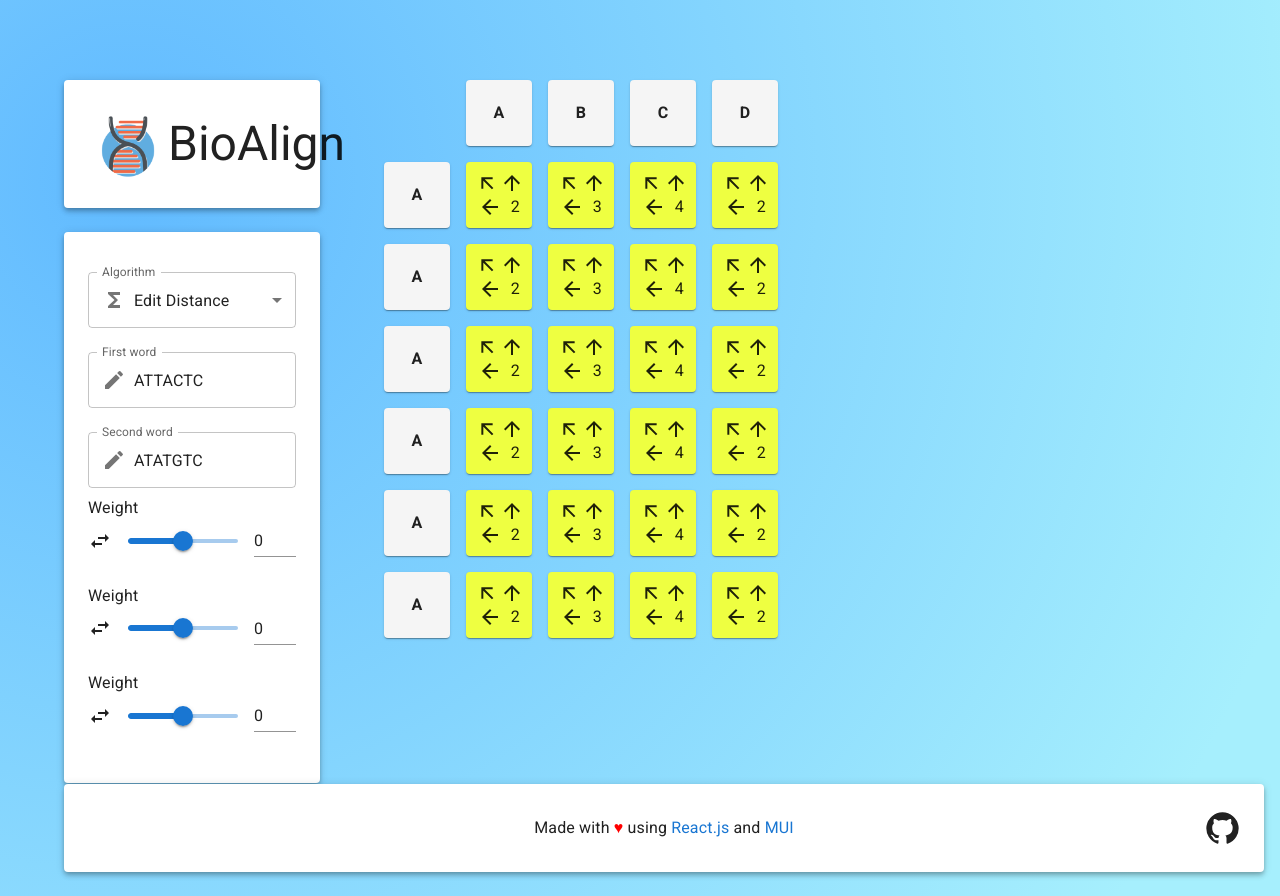
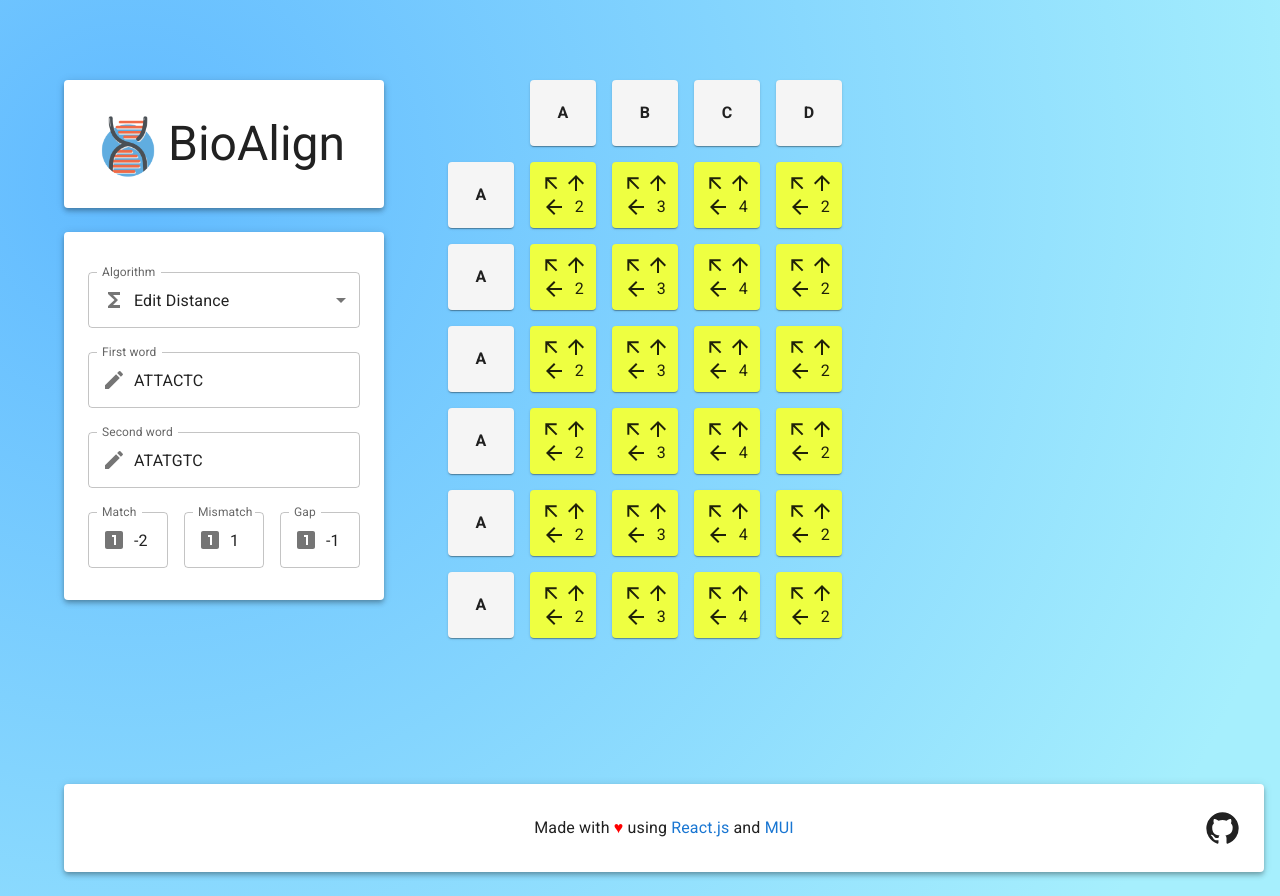
Before and after one commit to francescopastore/bio-align, a React (Create React App) app: page / in a window 1280 px wide. Built offline with nearby package versions, Linux system fonts and the light colour scheme.

Commit message:
Updated style of input number

```diff
--- a/src/App.js
+++ b/src/App.js
@@ -29,12 +29,12 @@ const style = {
     position: 'absolute',
     top: '10vh',
     left: '5vw',
-    width: '20vw',
+    width: '25vw',
   },
   rightContainer: {
     position: 'absolute',
     top: '10vh',
-    left: '30vw',
+    left: '35vw',
     width: '65vw',
   },
   inner: {
--- a/src/components/AppForm.js
+++ b/src/components/AppForm.js
@@ -1,4 +1,5 @@
 import * as React from 'react'
+import Box from '@mui/material/Box'
 
 import AppContainer from './AppContainer'
 
@@ -20,9 +21,25 @@ export default function AppForm() {
         defaultValue="ATATGTC"
         handleChange={handleSecondWord}
       ></FormInputWord>
-      <FormInputNumber></FormInputNumber>
-      <FormInputNumber></FormInputNumber>
-      <FormInputNumber></FormInputNumber>
+      <Box sx={{ display: 'flex', justifyContent: 'space-around' }}>
+        <FormInputNumber
+          label="Match"
+          defaultValue="-2"
+          handleChange={handleSecondWord}
+          style={{ mr: 2 }}
+        ></FormInputNumber>
+        <FormInputNumber
+          label="Mismatch"
+          defaultValue="1"
+          handleChange={handleSecondWord}
+          style={{ mr: 2 }}
+        ></FormInputNumber>
+        <FormInputNumber
+          label="Gap"
+          defaultValue="-1"
+          handleChange={handleSecondWord}
+        ></FormInputNumber>
+      </Box>
     </AppContainer>
   )
 }
--- a/src/components/AppForm/FormInputNumber.js
+++ b/src/components/AppForm/FormInputNumber.js
@@ -1,71 +1,39 @@
 import * as React from 'react'
-import { styled } from '@mui/material/styles'
-import Box from '@mui/material/Box'
-import Grid from '@mui/material/Grid'
-import Typography from '@mui/material/Typography'
-import Slider from '@mui/material/Slider'
-import MuiInput from '@mui/material/Input'
-import SwapHorizIcon from '@mui/icons-material/SwapHoriz'
-
-const Input = styled(MuiInput)`
-  width: 42px;
-`
-
-export default function FormInputNumber() {
-  const [value, setValue] = React.useState(0)
-
-  const handleSliderChange = (event, newValue) => {
-    setValue(newValue)
+import TextField from '@mui/material/TextField'
+import FormControl from '@mui/material/FormControl'
+import InputAdornment from '@mui/material/InputAdornment'
+import LooksOneIcon from '@mui/icons-material/LooksOne'
+/*
+ * props: label, defaultValue, handleChange
+ */
+export default function FormInputNumber(props) {
+  const [value, setValue] = React.useState(props.defaultValue)
+  const handleChange = (e) => {
+    const value = e.target.value.toUpperCase()
+    setValue(value)
+    props.handleChange(value)
   }
-
-  const handleInputChange = (event) => {
-    setValue(event.target.value === '' ? '' : Number(event.target.value))
+  const isError = () => {
+    return value.length > 20
   }
-
-  const handleBlur = () => {
-    if (value < 0) {
-      setValue(0)
-    } else if (value > 10) {
-      setValue(1)
-    }
-  }
-
   return (
-    <Box sx={{ mb: 3 }}>
-      <Typography id="input-slider" gutterBottom>
-        Weight
-      </Typography>
-      <Grid container spacing={2} alignItems="center">
-        <Grid item>
-          <SwapHorizIcon />
-        </Grid>
-        <Grid item xs>
-          <Slider
-            value={typeof value === 'number' ? value : 0}
-            onChange={handleSliderChange}
-            defaultValue={30}
-            step={1}
-            min={-10}
-            max={+10}
-          />
-        </Grid>
-        <Grid item>
-          <Input
-            value={value}
-            variant="outlined"
-            size="small"
-            onChange={handleInputChange}
-            onBlur={handleBlur}
-            inputProps={{
-              step: 1,
-              min: -10,
-              max: 10,
-              type: 'number',
-              'aria-labelledby': 'input-slider',
-            }}
-          />
-        </Grid>
-      </Grid>
-    </Box>
+    <FormControl margin="normal" sx={props.style}>
+      <TextField
+        onChange={handleChange}
+        label={props.label}
+        value={value}
+        error={isError()}
+        variant="outlined"
+        helperText={isError() ? 'Max 20 alphabetic characters' : ''}
+        data-testid="value-input"
+        InputProps={{
+          startAdornment: (
+            <InputAdornment position="start">
+              <LooksOneIcon />
+            </InputAdornment>
+          ),
+        }}
+      />
+    </FormControl>
   )
 }
```
